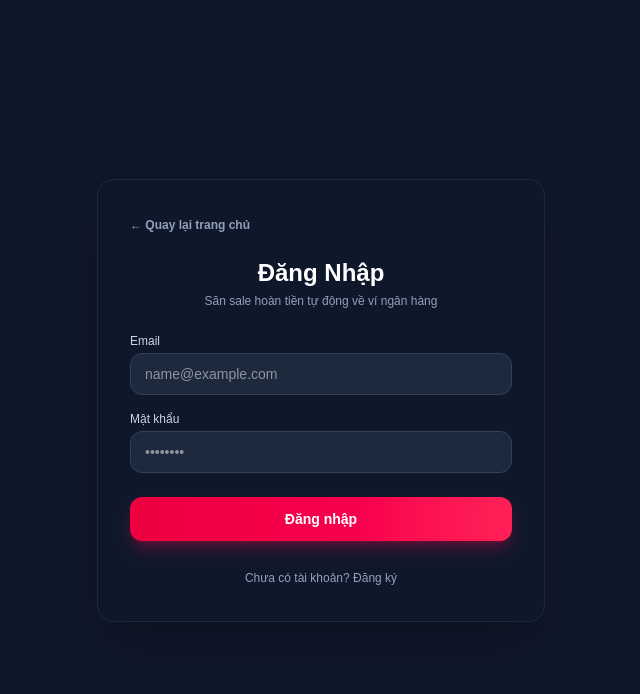
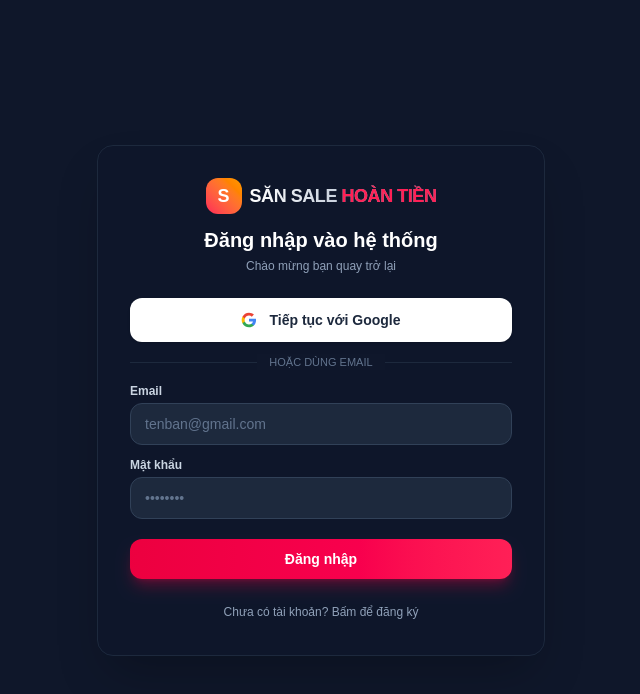
Before and after one commit to Toanz1/san-sale-cashback, a Next.js app: page /login in a window 1280 px wide. Shown: the top 694 px of the page, without its empty margins (319-959 px from the left). Built offline with nearby package versions, Linux system fonts and the light colour scheme; no server answers.

Commit message:
Move Google login button into login page

```diff
--- a/app/login/page.tsx
+++ b/app/login/page.tsx
@@ -1,108 +1,139 @@
 'use client';
 import { useState } from 'react';
+import Link from 'next/link';
 import { useRouter } from 'next/navigation';
-import Link from 'next/link';
 import { supabase } from '@/lib/supabaseClient';
 
 export default function LoginPage() {
   const router = useRouter();
+  const [isSignUp, setIsSignUp] = useState(false);
   const [email, setEmail] = useState('');
   const [password, setPassword] = useState('');
-  const [isSignUp, setIsSignUp] = useState(false);
   const [loading, setLoading] = useState(false);
-  const [msg, setMsg] = useState('');
+  const [googleLoading, setGoogleLoading] = useState(false);
 
-  const handleAuth = async (e: React.FormEvent) => {
+  const handleEmailAuth = async (e: React.FormEvent) => {
     e.preventDefault();
     setLoading(true);
-    setMsg('');
 
-    if (isSignUp) {
-      const { error } = await supabase.auth.signUp({ email, password });
-      if (error) {
-        setMsg(error.message);
+    try {
+      if (isSignUp) {
+        const { error } = await supabase.auth.signUp({ email, password });
+        if (error) throw error;
+        alert('Đăng ký thành công! Bạn có thể đăng nhập ngay.');
+        setIsSignUp(false);
       } else {
-        alert('Đăng ký thành công! Vui lòng kiểm tra email để kích hoạt hoặc đăng nhập.');
-        setIsSignUp(false);
+        const { error } = await supabase.auth.signInWithPassword({ email, password });
+        if (error) throw error;
+        router.push('/');
       }
-    } else {
-      const { error } = await supabase.auth.signInWithPassword({ email, password });
-      if (error) {
-        setMsg(error.message);
-      } else {
-        router.push('/');
-        router.refresh();
-      }
+    } catch (err: any) {
+      alert(err.message || 'Thao tác thất bại');
+    } finally {
+      setLoading(false);
     }
-    setLoading(false);
+  };
+
+  const handleGoogleLogin = async () => {
+    try {
+      setGoogleLoading(true);
+      const { error } = await supabase.auth.signInWithOAuth({
+        provider: 'google',
+        options: {
+          redirectTo: typeof window !== 'undefined' ? `${window.location.origin}` : undefined,
+        },
+      });
+      if (error) throw error;
+    } catch (err: any) {
+      alert('Đăng nhập Google thất bại: ' + (err.message || 'Lỗi không xác định'));
+      setGoogleLoading(false);
+    }
   };
 
   return (
     <div className="min-h-screen bg-[#0F172A] text-slate-100 flex items-center justify-center p-4">
-      <div className="w-full max-w-md bg-slate-900 border border-slate-800 rounded-2xl p-6 sm:p-8 shadow-2xl relative">
-        <Link
-          href="/"
-          className="inline-flex items-center gap-2 text-xs font-semibold text-slate-400 hover:text-white mb-6 transition"
+      <div className="w-full max-w-md bg-slate-900/90 border border-slate-800 p-6 sm:p-8 rounded-2xl shadow-2xl backdrop-blur-xl">
+        <div className="text-center mb-6">
+          <Link href="/" className="inline-flex items-center gap-2 mb-3">
+            <div className="w-9 h-9 rounded-xl bg-gradient-to-tr from-rose-500 to-amber-500 flex items-center justify-center font-black text-lg text-white">
+              S
+            </div>
+            <span className="font-black text-lg tracking-tight bg-gradient-to-r from-white to-slate-400 bg-clip-text text-transparent">
+              SĂN SALE <span className="text-rose-500">HOÀN TIỀN</span>
+            </span>
+          </Link>
+          <h2 className="text-xl font-bold text-white">
+            {isSignUp ? 'Tạo tài khoản mới' : 'Đăng nhập vào hệ thống'}
+          </h2>
+          <p className="text-xs text-slate-400 mt-1">
+            {isSignUp ? 'Đăng ký để tích lũy tiền hoàn khi mua sắm' : 'Chào mừng bạn quay trở lại'}
+          </p>
+        </div>
+
+        {/* Nút Đăng nhập nhanh bằng Google */}
+        <button
+          onClick={handleGoogleLogin}
+          disabled={googleLoading}
+          type="button"
+          className="w-full flex items-center justify-center gap-3 bg-white hover:bg-slate-100 text-slate-800 font-semibold py-3 px-4 rounded-xl transition shadow-sm text-sm disabled:opacity-50"
         >
-          ← Quay lại trang chủ
-        </Link>
+          <svg className="w-4 h-4 shrink-0" viewBox="0 0 24 24">
+            <path fill="#4285F4" d="M22.56 12.25c0-.78-.07-1.53-.2-2.25H12v4.26h5.92c-.26 1.37-1.04 2.53-2.21 3.31v2.77h3.57c2.08-1.92 3.28-4.74 3.28-8.09z"/>
+            <path fill="#34A853" d="M12 23c2.97 0 5.46-.98 7.28-2.66l-3.57-2.77c-.98.66-2.23 1.06-3.71 1.06-2.86 0-5.29-1.93-6.16-4.53H2.18v2.84C3.99 20.53 7.7 23 12 23z"/>
+            <path fill="#FBBC05" d="M5.84 14.09c-.22-.66-.35-1.36-.35-2.09s.13-1.43.35-2.09V7.06H2.18C1.43 8.55 1 10.22 1 12s.43 3.45 1.18 4.94l2.85-2.22.81-.63z"/>
+            <path fill="#EA4335" d="M12 5.38c1.62 0 3.06.56 4.21 1.64l3.15-3.15C17.45 2.09 14.97 1 12 1 7.7 1 3.99 3.47 2.18 7.06l3.66 2.84c.87-2.6 3.3-4.52 6.16-4.52z"/>
+          </svg>
+          <span>{googleLoading ? 'Đang kết nối...' : 'Tiếp tục với Google'}</span>
+        </button>
 
-        <h2 className="text-2xl font-black text-white text-center mb-1">
-          {isSignUp ? 'Tạo Tài Khoản' : 'Đăng Nhập'}
-        </h2>
-        <p className="text-xs text-slate-400 text-center mb-6">
-          Săn sale hoàn tiền tự động về ví ngân hàng
-        </p>
+        {/* Phân cách HOẶC */}
+        <div className="relative my-5 flex items-center justify-center">
+          <div className="border-t border-slate-800 w-full"></div>
+          <span className="bg-slate-900 px-3 text-[11px] text-slate-500 font-medium uppercase absolute">Hoặc dùng Email</span>
+        </div>
 
-        {msg && (
-          <div className="p-3 mb-4 rounded-xl bg-rose-500/10 border border-rose-500/30 text-rose-400 text-xs text-center">
-            {msg}
-          </div>
-        )}
-
-        <form onSubmit={handleAuth} className="space-y-4">
+        {/* Form Email / Pass */}
+        <form onSubmit={handleEmailAuth} className="space-y-3">
           <div>
-            <label className="text-xs font-medium text-slate-300 block mb-1">Email</label>
+            <label className="block text-xs font-semibold text-slate-300 mb-1">Email</label>
             <input
               type="email"
               required
+              placeholder="tenban@gmail.com"
               value={email}
               onChange={(e) => setEmail(e.target.value)}
-              placeholder="name@example.com"
-              className="w-full bg-slate-800 border border-slate-700 rounded-xl px-3.5 py-2.5 text-sm text-white outline-none focus:border-rose-500 transition"
+              className="w-full bg-slate-800 border border-slate-700 rounded-xl px-3.5 py-2.5 text-sm text-white placeholder-slate-500 outline-none focus:border-rose-500 transition"
             />
           </div>
 
           <div>
-            <label className="text-xs font-medium text-slate-300 block mb-1">Mật khẩu</label>
+            <label className="block text-xs font-semibold text-slate-300 mb-1">Mật khẩu</label>
             <input
               type="password"
               required
+              placeholder="••••••••"
               value={password}
               onChange={(e) => setPassword(e.target.value)}
-              placeholder="••••••••"
-              className="w-full bg-slate-800 border border-slate-700 rounded-xl px-3.5 py-2.5 text-sm text-white outline-none focus:border-rose-500 transition"
+              className="w-full bg-slate-800 border border-slate-700 rounded-xl px-3.5 py-2.5 text-sm text-white placeholder-slate-500 outline-none focus:border-rose-500 transition"
             />
           </div>
 
           <button
             type="submit"
             disabled={loading}
-            className="w-full mt-2 bg-gradient-to-r from-rose-600 to-rose-500 hover:from-rose-500 hover:to-rose-400 disabled:opacity-50 text-white font-bold py-3 rounded-xl text-sm transition shadow-lg shadow-rose-600/30"
+            className="w-full bg-gradient-to-r from-rose-600 to-rose-500 hover:from-rose-500 hover:to-rose-400 text-white font-bold py-2.5 rounded-xl text-sm transition shadow-lg shadow-rose-600/30 disabled:opacity-50 mt-2"
           >
-            {loading ? 'Đang xử lý...' : isSignUp ? 'Đăng ký ngay' : 'Đăng nhập'}
+            {loading ? 'Đang xử lý...' : (isSignUp ? 'Đăng ký tài khoản' : 'Đăng nhập')}
           </button>
         </form>
 
-        <div className="mt-6 text-center">
+        <div className="mt-5 text-center">
           <button
-            onClick={() => {
-              setIsSignUp(!isSignUp);
-              setMsg('');
-            }}
+            type="button"
+            onClick={() => setIsSignUp(!isSignUp)}
             className="text-xs text-slate-400 hover:text-rose-400 transition"
           >
-            {isSignUp ? 'Đã có tài khoản? Đăng nhập' : 'Chưa có tài khoản? Đăng ký'}
+            {isSignUp ? 'Đã có tài khoản? Bấm để đăng nhập' : 'Chưa có tài khoản? Bấm để đăng ký'}
           </button>
         </div>
       </div>
--- a/app/page.tsx
+++ b/app/page.tsx
@@ -9,7 +9,6 @@ export default function Home() {
   const [inputUrl, setInputUrl] = useState('');
   const [affiliateLink, setAffiliateLink] = useState('');
   const [loading, setLoading] = useState(false);
-  const [googleLoading, setGoogleLoading] = useState(false);
   const [copiedVoucher, setCopiedVoucher] = useState<string | null>(null);
   const [vouchers, setVouchers] = useState<any[]>([]);
 
@@ -93,22 +92,6 @@ export default function Home() {
       }
     } catch {
       setVouchers(defaultVouchers);
-    }
-  };
-
-  const handleGoogleLogin = async () => {
-    try {
-      setGoogleLoading(true);
-      const { error } = await supabase.auth.signInWithOAuth({
-        provider: 'google',
-        options: {
-          redirectTo: typeof window !== 'undefined' ? `${window.location.origin}` : undefined,
-        },
-      });
-      if (error) throw error;
-    } catch (err: any) {
-      alert('Đăng nhập Google thất bại: ' + (err.message || 'Lỗi không xác định'));
-      setGoogleLoading(false);
     }
   };
 
@@ -205,34 +188,18 @@ export default function Home() {
                 </button>
               </div>
             ) : (
-              <div className="flex items-center gap-2">
-                <button
-                  onClick={handleGoogleLogin}
-                  disabled={googleLoading}
-                  className="hidden sm:flex items-center gap-2 bg-slate-800/90 hover:bg-slate-700/90 border border-slate-700 text-xs font-semibold px-3 py-2 rounded-xl transition text-slate-200"
-                >
-                  <svg className="w-3.5 h-3.5 shrink-0" viewBox="0 0 24 24">
-                    <path fill="#4285F4" d="M22.56 12.25c0-.78-.07-1.53-.2-2.25H12v4.26h5.92c-.26 1.37-1.04 2.53-2.21 3.31v2.77h3.57c2.08-1.92 3.28-4.74 3.28-8.09z"/>
-                    <path fill="#34A853" d="M12 23c2.97 0 5.46-.98 7.28-2.66l-3.57-2.77c-.98.66-2.23 1.06-3.71 1.06-2.86 0-5.29-1.93-6.16-4.53H2.18v2.84C3.99 20.53 7.7 23 12 23z"/>
-                    <path fill="#FBBC05" d="M5.84 14.09c-.22-.66-.35-1.36-.35-2.09s.13-1.43.35-2.09V7.06H2.18C1.43 8.55 1 10.22 1 12s.43 3.45 1.18 4.94l2.85-2.22.81-.63z"/>
-                    <path fill="#EA4335" d="M12 5.38c1.62 0 3.06.56 4.21 1.64l3.15-3.15C17.45 2.09 14.97 1 12 1 7.7 1 3.99 3.47 2.18 7.06l3.66 2.84c.87-2.6 3.3-4.52 6.16-4.52z"/>
-                  </svg>
-                  <span>{googleLoading ? 'Đang vào...' : 'Đăng nhập Google'}</span>
-                </button>
-
-                <Link
-                  href="/login"
-                  className="text-xs font-semibold bg-gradient-to-r from-rose-600 to-rose-500 hover:from-rose-500 hover:to-rose-400 px-4 py-2 rounded-xl transition shadow-lg shadow-rose-600/30 text-white"
-                >
-                  Tài khoản
-                </Link>
-              </div>
+              <Link
+                href="/login"
+                className="text-xs sm:text-sm font-semibold bg-gradient-to-r from-rose-600 to-rose-500 hover:from-rose-500 hover:to-rose-400 px-4 sm:px-5 py-2 rounded-xl transition shadow-lg shadow-rose-600/30 text-white"
+              >
+                Đăng nhập
+              </Link>
             )}
           </div>
         </div>
       </header>
 
-      {/* Hero Section & Form chuyển link */}
+      {/* Hero Section */}
       <section className="relative overflow-hidden pt-12 pb-16 px-4">
         <div className="absolute top-1/4 left-1/2 -translate-x-1/2 w-96 h-96 bg-rose-600/15 rounded-full blur-3xl pointer-events-none"></div>
 
@@ -252,7 +219,6 @@ export default function Home() {
             Áp dụng cho mọi sản phẩm trên Shopee, Lazada & TikTok Shop. Nhận lại tiền thật vào số dư tài khoản rút về ngân hàng.
           </p>
 
-          {/* Hộp chuyển đổi link */}
           <div className="bg-slate-800/90 backdrop-blur-xl border border-slate-700/80 p-3 sm:p-4 rounded-2xl shadow-2xl shadow-black/50 text-left">
             <div className="flex flex-col sm:flex-row items-center gap-2">
               <div className="relative w-full flex items-center">
```
